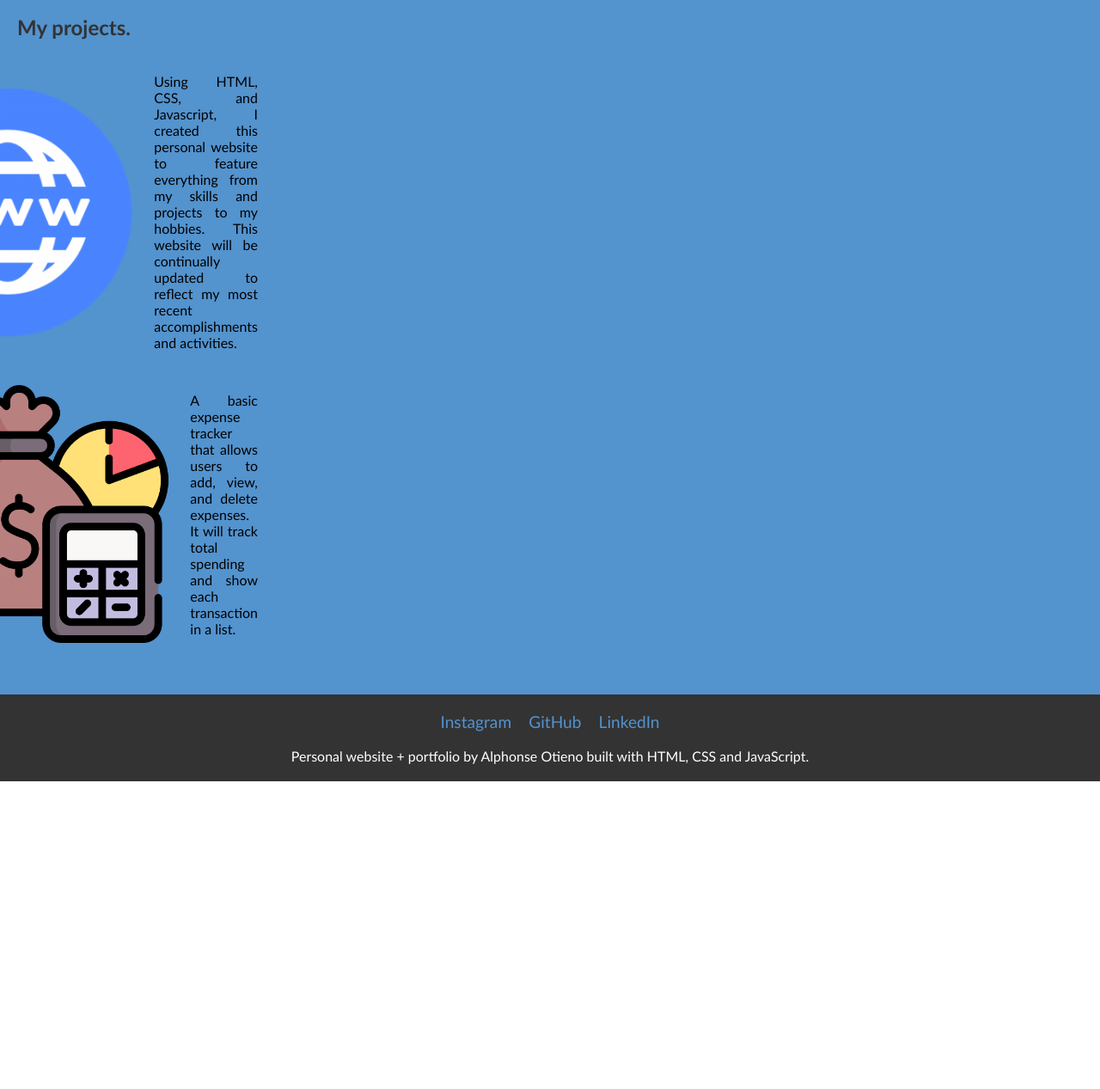
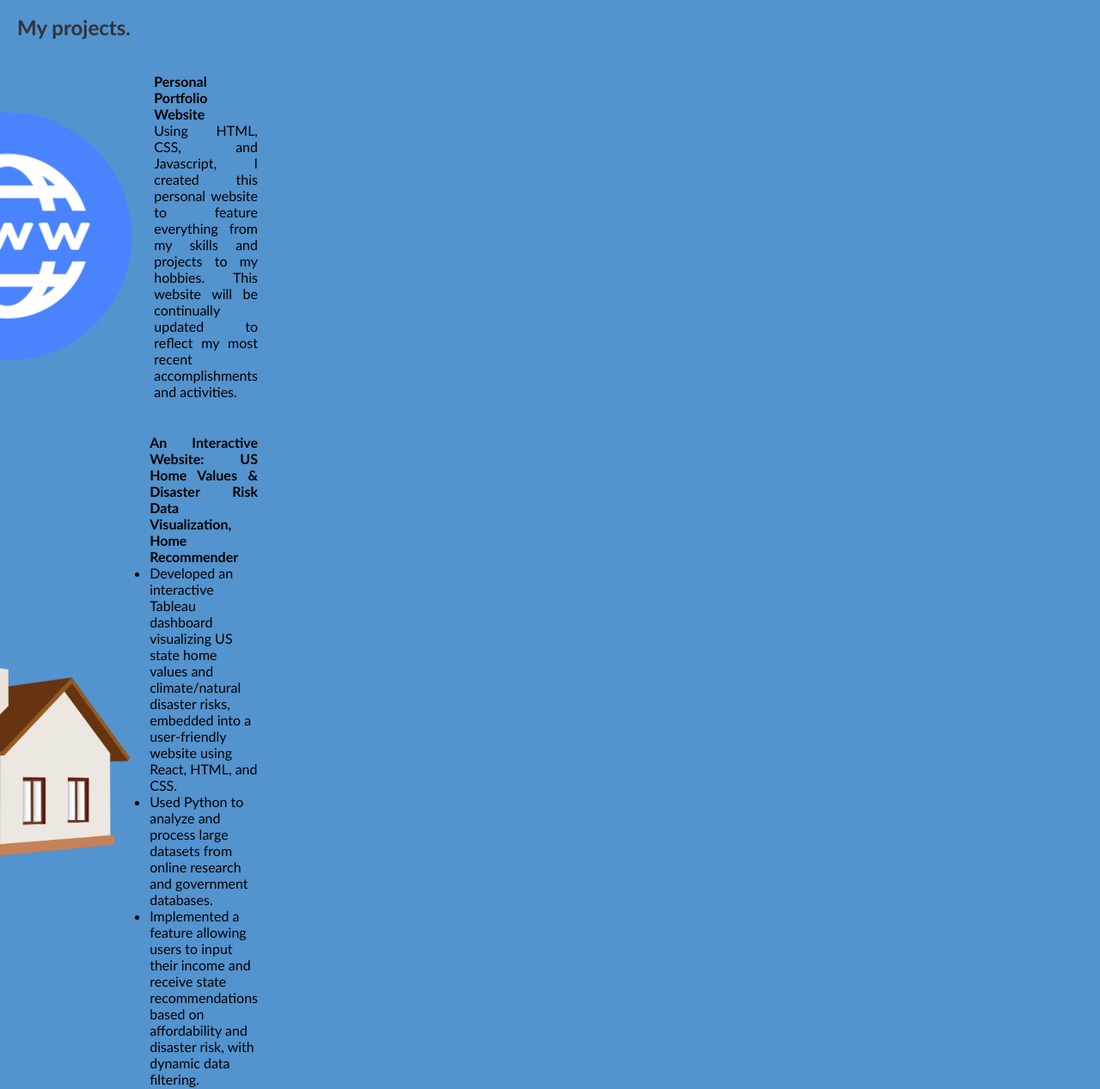
Before and after one commit to AlphonseOtieno/AlphonseOtieno.github.io, a plain HTML site: page projects.html in a window 1280 px wide. Shown: the part 42-1309 px from the top of the page at 86% size. Before the commit the page ends 951 px from the top, so only its background shows below. Drawn offline with Linux system fonts and the light colour scheme.

Commit message:
updating website 12/14/24

```diff
--- a/projects.html
+++ b/projects.html
@@ -27,15 +27,42 @@
                 <div class="image-text-pair">
 
                     <img src="website-icon-11.png" alt="Image 1" class="aligned-image">
-                    <p class="aligned-paragraph">Using HTML, CSS, and Javascript, I created this personal website to feature everything from my skills and projects to my hobbies. This website will be continually updated to reflect my most recent accomplishments and activities.</p>
+                    <p class="aligned-paragraph"><b>Personal Portfolio Website</b>
+                        <br>Using HTML, CSS, and Javascript, I created this personal website to feature everything from my skills and projects to my hobbies. This website will be continually updated to reflect my most recent accomplishments and activities.</p>
+                </div>
+
+                <div class="image-text-pair">
+                    <img src="house.png" alt="Image 3" class="aligned-image">
+                    <div class="text-container">
+                        <p class="aligned-paragraph"><b>An Interactive Website: US Home Values & Disaster Risk Data Visualization, Home Recommender</b></p>
+                        <ul>
+                            <li>Developed an interactive Tableau dashboard visualizing US state home values and climate/natural disaster risks, embedded into a user-friendly website using React, HTML, and CSS.</li>
+                            <li>Used Python to analyze and process large datasets from online research and government databases.</li>
+                            <li>Implemented a feature allowing users to input their income and receive state recommendations based on affordability and disaster risk, with dynamic data filtering.</li>
+                        </ul>
+                    </div>
                 </div>
 
                 <div class="image-text-pair">
                     <img src="expense.png" alt="Image 2" class="aligned-image">
-                    <p class="aligned-paragraph">A basic expense tracker that allows users to add, view, and delete expenses. It will track total spending and show each transaction in a list.</p>
+                    <p class="aligned-paragraph"> <b>Expense Tracker App</b>
+                        <br>This program allows users to add, view, and delete expenses. It will track total spending and show each transaction in a list.</p>
                 </div>
 
-                <!-- Add more image-text pairs as needed -->
+
+
+                <div class="image-text-pair">
+                    <img src="play.png" alt="Image 4" class="aligned-image">
+                    <div class ="text-container">
+                    <p class="aligned-paragraph"><b>Spotify Playlist Simulation</b></p>
+                    A Java-based program in Eclipse to simulate and visualize playlist curation for a Spotify-like application, utilizing object-oriented programming (OOP) principles.
+                    Designed a system with encapsulated classes to evaluate song eligibility for daily mix playlists based on genre composition and playlist-specific requirements, while managing user input and data flow between components. Implemented features for real-time decision-making, file I/O for data persistence, and dynamic playlist capacity management, showcasing proficiency in algorithms, data structures, and Java OOP.
+                    </div>
+                </div>
+
+                <!-- Add more projects over time! -->
+
+
             </div>
         </div>
     </section>
```
Also changed, not shown: house.png (added), play.png (added).
